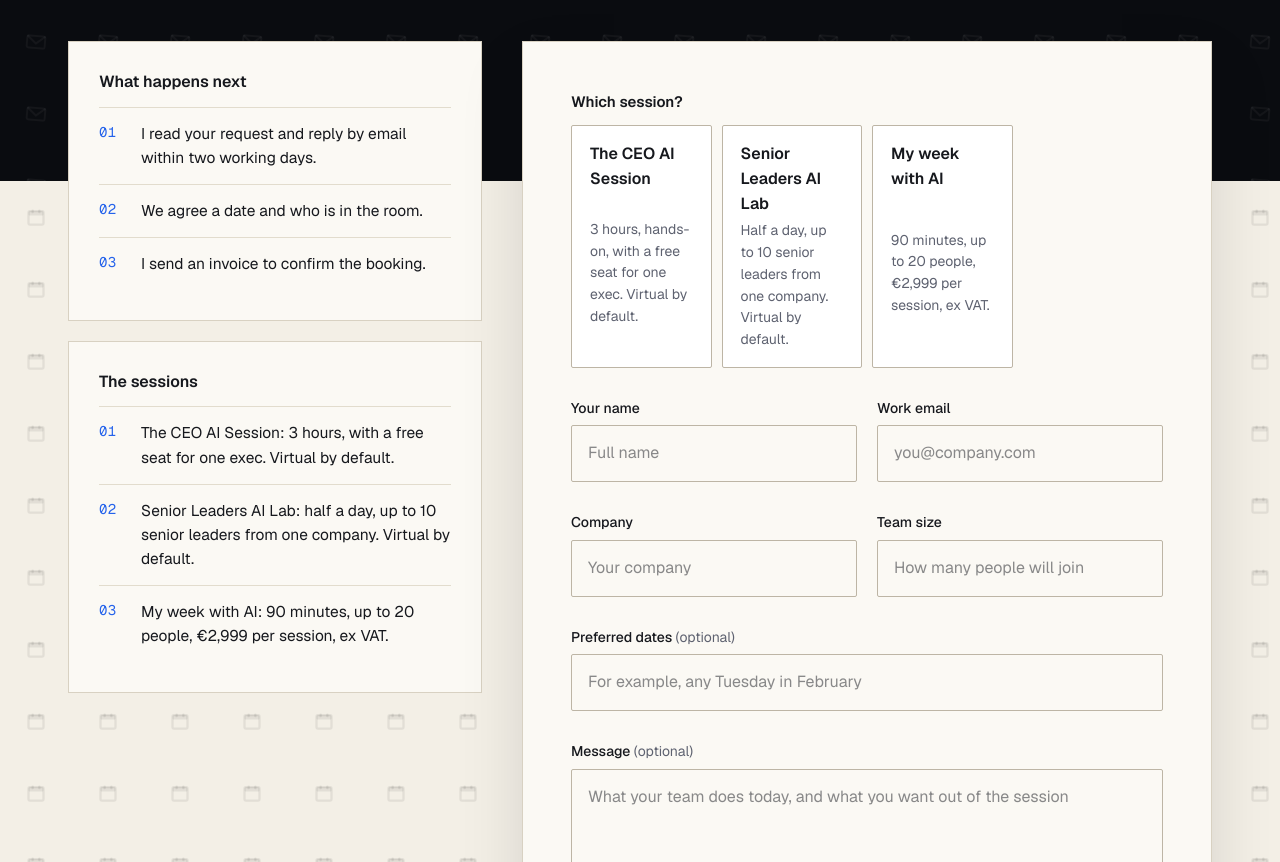
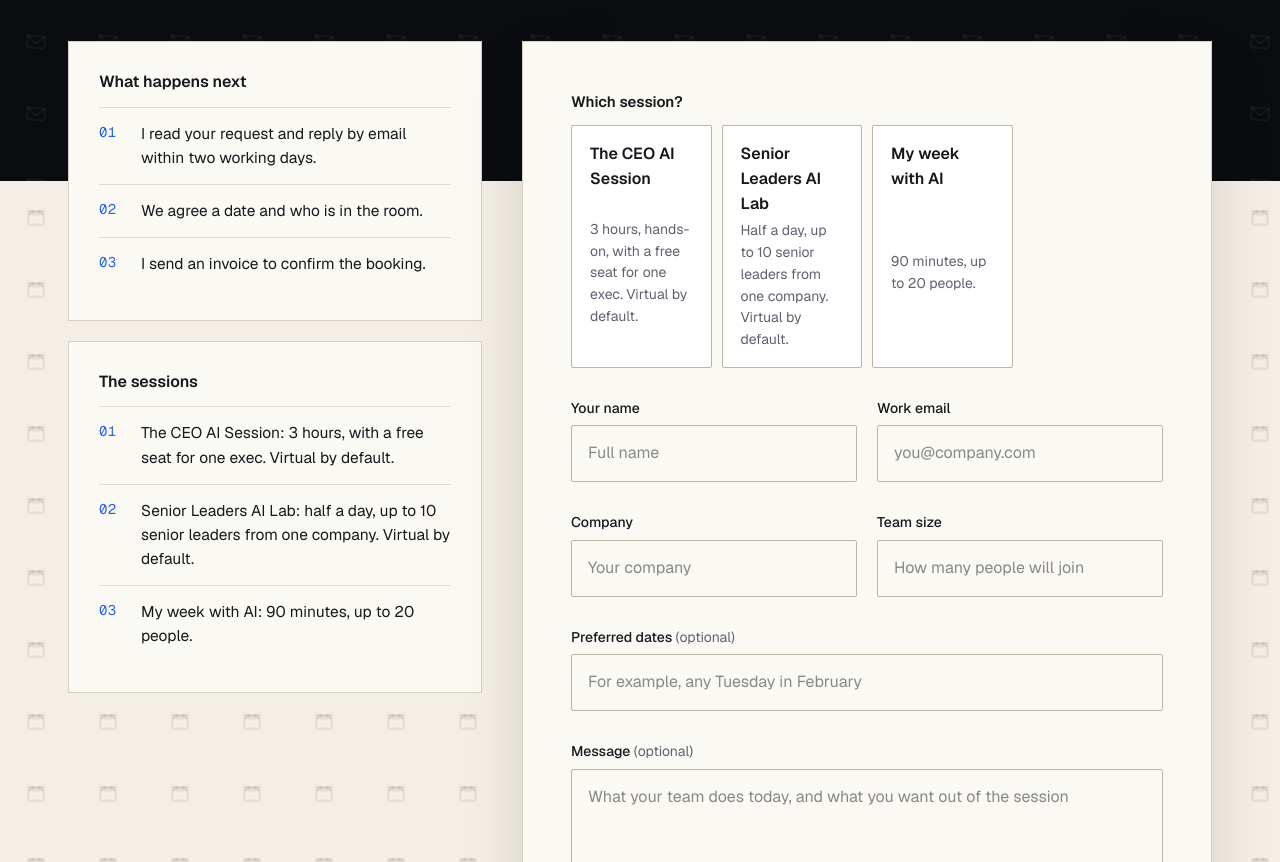
Before and after one commit to nihcarry/nicharalambous.com, a Next.js app: page /workshops/request-a-session in a window 1280 px wide. Shown: the part 420-1282 px from the top of the page. Built offline with nearby package versions, Linux system fonts and the light colour scheme; no server answers.

Commit message:
Remove price from enquiry form sidebar (#32)
The My week with AI line on the request-a-session page now reads
"My week with AI: 90 minutes, up to 20 people", and the same price
is removed from the form's session detail.

```diff
--- a/app/workshops/request-a-session/page.tsx
+++ b/app/workshops/request-a-session/page.tsx
@@ -72,7 +72,7 @@ export default function RequestSessionPage() {
                 </li>
                 <li>
                   <span className="mono">03</span>
-                  My week with AI: 90 minutes, up to 20 people, €2,999 per session, ex VAT.
+                  My week with AI: 90 minutes, up to 20 people.
                 </li>
               </ul>
             </div>
--- a/lib/session-request.ts
+++ b/lib/session-request.ts
@@ -21,7 +21,7 @@ export const SESSION_OFFERS = [
   {
     value: "my-week",
     title: "My week with AI",
-    detail: "90 minutes, up to 20 people, €2,999 per session, ex VAT.",
+    detail: "90 minutes, up to 20 people.",
   },
 ] as const;
 
```
